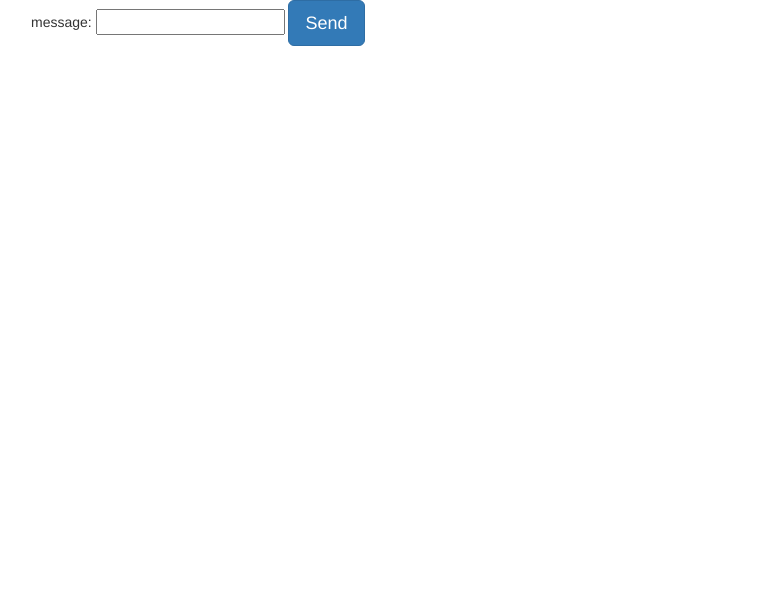
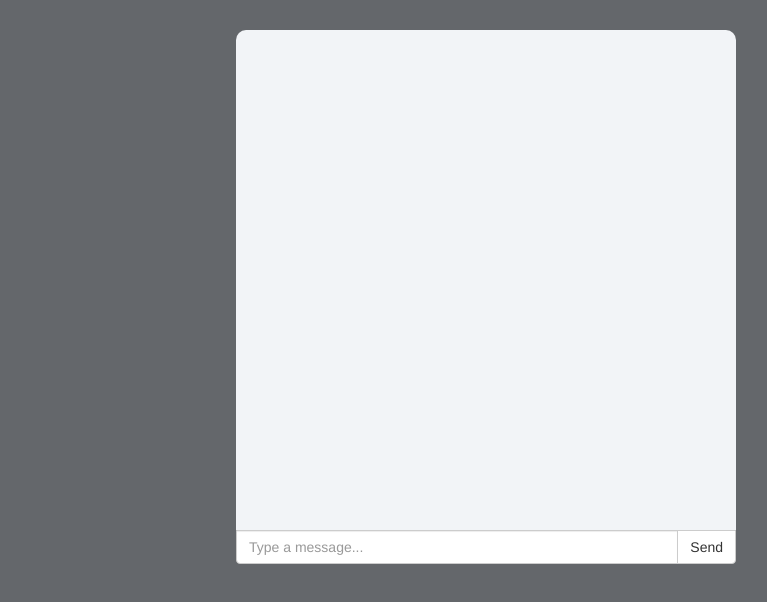
Before and after one commit to alexandregranzerguay/personal-assistant-tutorial, a website: page client/index.html in a window 1280 px wide. Shown: the whole page, without its empty margins (154-921 px from the left). Drawn offline with nearby package versions, Linux system fonts and the light colour scheme; files whose address does not match are found by name.

Commit message:
styled to look like a chat app

```diff
--- a/client/app.js
+++ b/client/app.js
@@ -22,14 +22,14 @@ var myApp = angular.module("myApp", []);
 var el = angular.element("#myConversation");
 var count = 0;
 myApp.controller("mikaController",['$scope', '$http', function($scope, $http){
-  console.log('messaging loaded')
+  console.log('messaging loaded');
   // $scope.mika = { answer: 'Test' }
   $scope.askMika = function() {
-    console.log('send button was pressed')
-    console.log($scope.question)
+    console.log('send button was pressed');
+    console.log($scope.question);
     // var question = $scope.question.toJSON();
     var question2 = JSON.stringify($scope.question);
-    console.log(question2)
+    console.log(question2);
     $http({
       method: 'POST',
       url: '/api/answer',
@@ -37,13 +37,13 @@ myApp.controller("mikaController",['$scope', '$http', function($scope, $http){
       // config: 'text/html'
       headers : { 'Content-type': 'application/json'}
     }).then(function successCallback(response){
-        console.log('Got answer')
-        console.log(response)
+        console.log('Got answer');
+        console.log(response);
         // $scope.mika = { answer: response };
         el.append(compile('<p>{{ mika }}</p>'));
-        $scope.mika = response.data;
+        $scope.mika = response.convos;
       }, function errorCallback(error){
-        console.log('got call back')
+        console.log('got call back');
         console.log(error);
       });
   };
--- a/client/css/style.css
+++ b/client/css/style.css
@@ -9,28 +9,18 @@
  -webkit-box-shadow:none;
  border-color:#cccccc;
 }
-.form-control{width:20%}
-.navbar-nav > li > a {
-  border-right: 1px solid #ddd;
-  padding-bottom: 15px;
-  padding-top: 15px;
-}
 
-.input-group{
-      padding: 10px;
-      width: 40%;
+
+
+  .container {
+    padding: 20px;
+
+
   }
 
-  .center-block() {
-    display: block;
-    margin-left: auto;
-    margin-right: auto;
-  }
-
-  .container {
-    width: 940px;
-    .center-block();
-  }
+body {
+  background-color: #64676b;
+}
 
 .table {
     text-align: center;
@@ -39,3 +29,19 @@
     }
 
 .navbar-nav:last-child{ border-right:0}
+
+#chat {
+  border-radius: 10px     10px      0           0;
+  min-height: 500px;
+  width: 500px;
+  margin: auto;
+  padding-bottom: 0px;
+  background-color: #f2f4f7;
+
+}
+
+#typeMessage {
+  width: 500px;
+  margin: auto;
+  padding-top: 0px;
+}
--- a/client/index.html
+++ b/client/index.html
@@ -7,18 +7,31 @@
 </head>
   <body>
 
-    <div class="container">
-    	<div class="row">
-    		<div class="col-md-12" ng-controller="mikaController">
+    <div class="container" ng-controller="mikaController">
+
+        <div id="chat">
           <div>
-            <form>
-                     message: <input type = "text/html" name = "message" ng-model="question">
-                     <button class="btn btn-primary btn-lg" type = "submit" ng-click="askMika()"> Send </button>
-            </form>
-            <p id = "myConversation">{{ mika }}</p>
+            <p>{{mika}}</p>
           </div>
-    		</div>
-    	</div>
+
+
+        </div>
+
+        <div>
+          <form>
+            <div id="typeMessage" class="input-group">
+              <input style="border-top-left-radius: 0" class="form-control" placeholder="Type a message..." type="text/html" name="message" ng-model="question">
+              <span class="input-group-btn">
+                <button style="border-top-right-radius: 0" class="btn btn-default" type="submit" ng-click="askMika()">Send</button>
+              </span>
+            </div>
+          </form>
+        <!-- /input-group -->
+        </div>
+
+
+
+
      </div>
      <script type="text/javascript" src= "/client/node_modules/jquery/dist/jquery.js" ></script>
      <script type="text/javascript" src= "/client/node_modules/angular/angular.js" ></script>
```
Also changed, not shown: server.js (+17 -17 lines), public/angularjs/mikaController.js (line endings or trailing spaces).
